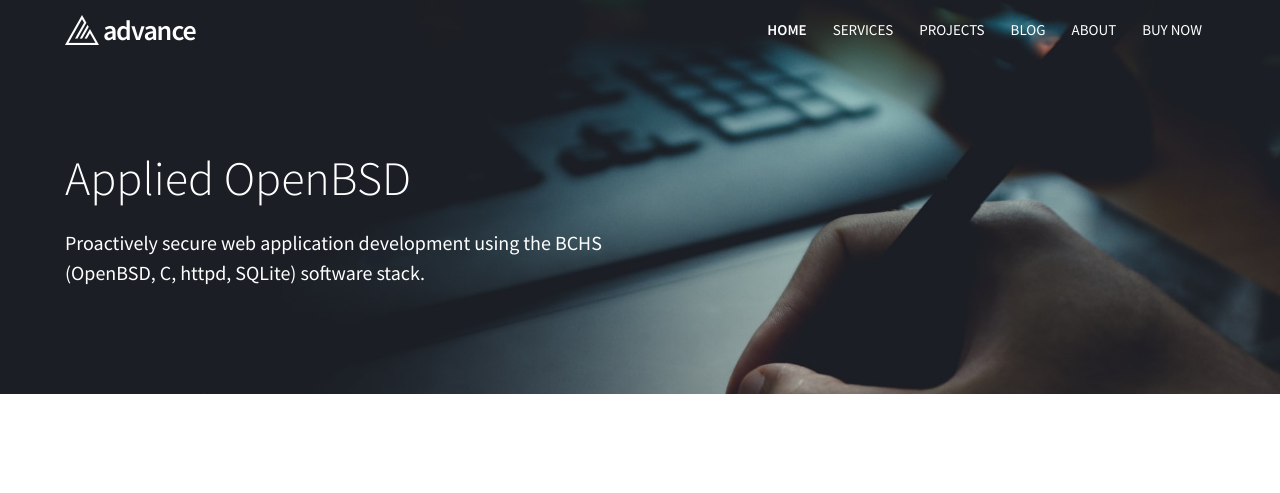
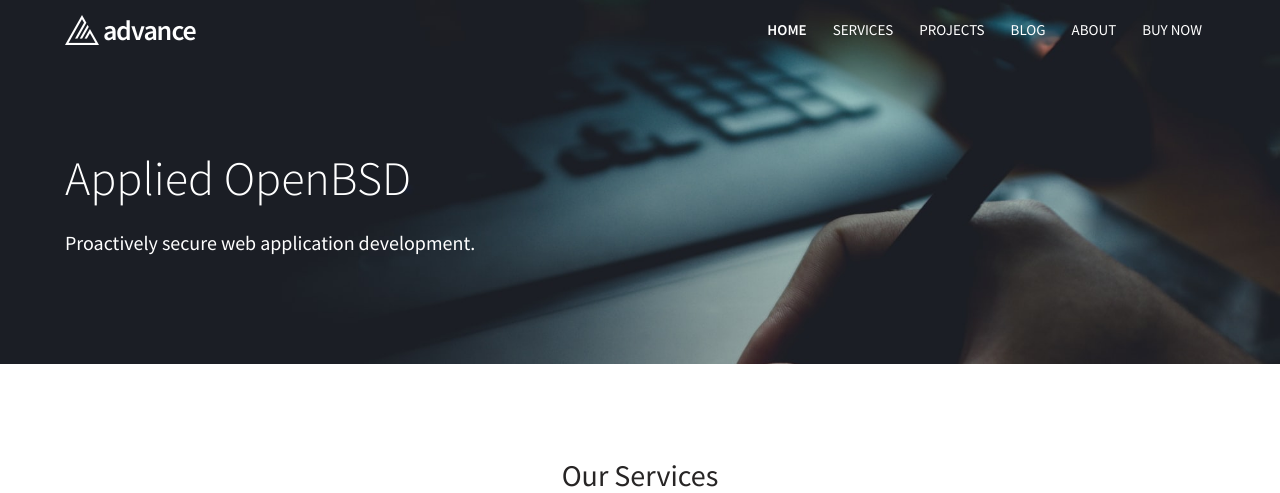
Before and after one commit to phil-partners/newwebsite, a Jekyll site: the page built from pages/home.md, in a window 1280 px wide and 1400 px high. Shown: the top 493 px of the window. Built offline with Jekyll 4.4.1, drawn with Linux system fonts in a browser that asks for light colours; some of the changed text lies outside the part shown.

Commit message:
Update home.md

```diff
--- a/pages/home.md
+++ b/pages/home.md
@@ -9,7 +9,7 @@ meta_title: Applied OpenBSD
 hero:
   enabled: true
   heading: "Applied OpenBSD"
-  sub_heading: "Proactively secure web application development using the BCHS (OpenBSD, C, httpd, SQLite) software stack."
+  sub_heading: "Proactively secure web application development."
   text_color: "#FFFFFF"
   background_color: "#1d2830"
   background_gradient: false
```
Also changed, not shown: other parts of pages/home.md (+1 -1 lines).
